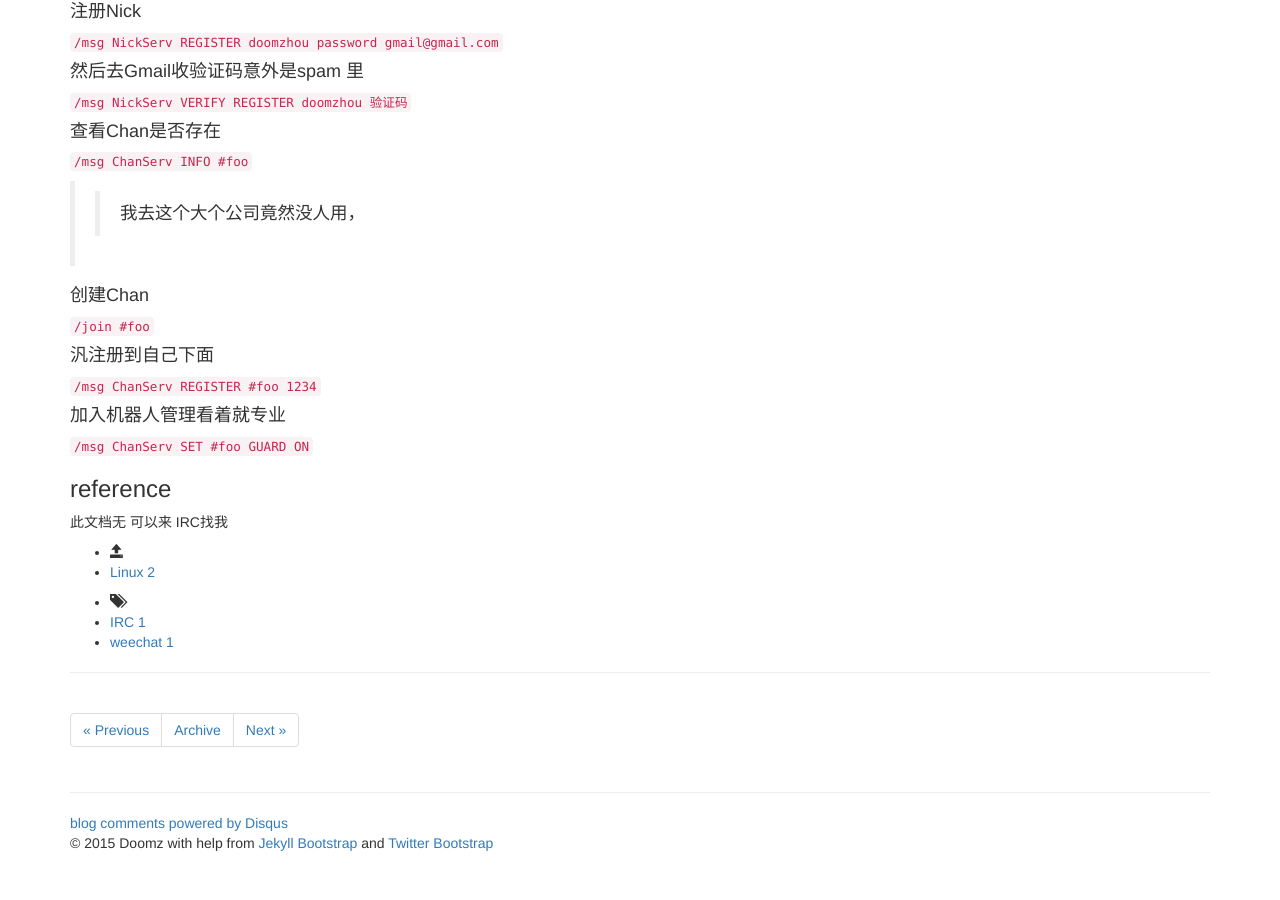
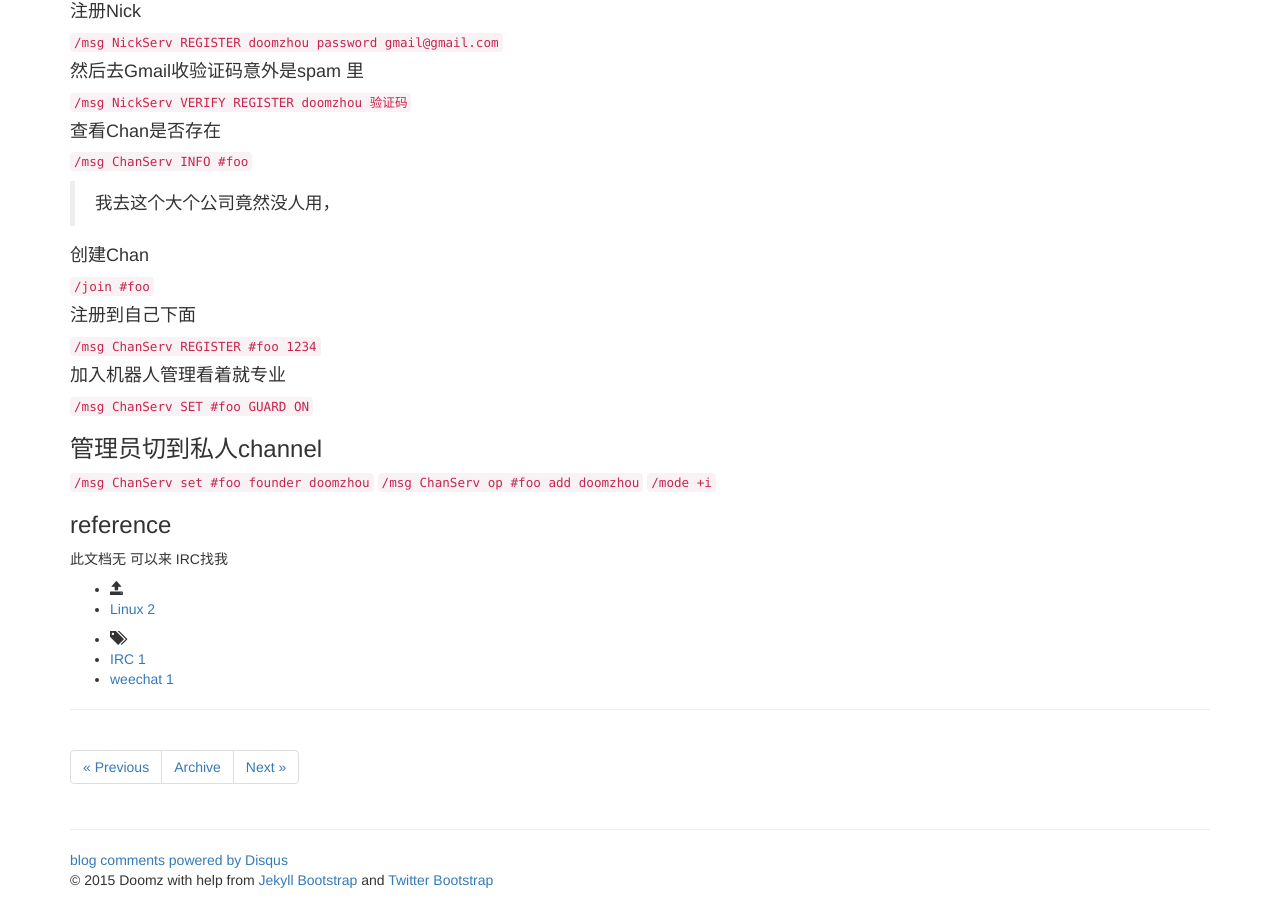
Before and after one commit to doomzhou/doomzhou.github.io, a Jekyll site: the page built from _posts/2015-03-11-IRC-weechat-ChanServ.md, in a window 1280 px wide and 900 px high, scrolled down 655 px. Built offline with Jekyll 4.4.1, drawn with Linux system fonts in a browser that asks for light colours; nearby versions of some CDN libraries; library files that are not in the unit come from our copies; comment, search, counter and statistics services are not loaded; before the commit the page ends 1518 px from its top, so only the background shows below that.

Commit message:
irc modify

```diff
--- a/_posts/2015-03-11-IRC-weechat-ChanServ.md
+++ b/_posts/2015-03-11-IRC-weechat-ChanServ.md
@@ -39,13 +39,13 @@ Intro
 
 `/msg ChanServ INFO #foo`
 
->>我去这个大个公司竟然没人用，
+>我去这个大个公司竟然没人用，
 
 ####创建Chan
 
 `/join #foo`
 
-####汎注册到自己下面
+####注册到自己下面
 
 `/msg ChanServ REGISTER #foo 1234`
 
@@ -53,6 +53,11 @@ Intro
 
 `/msg ChanServ SET #foo GUARD ON`
 
+###管理员切到私人channel
+`/msg ChanServ set #foo founder doomzhou`
+`/msg ChanServ op #foo add doomzhou`
+`/mode +i`
+
 
 ###reference
 此文档无 可以来 IRC找我
```
